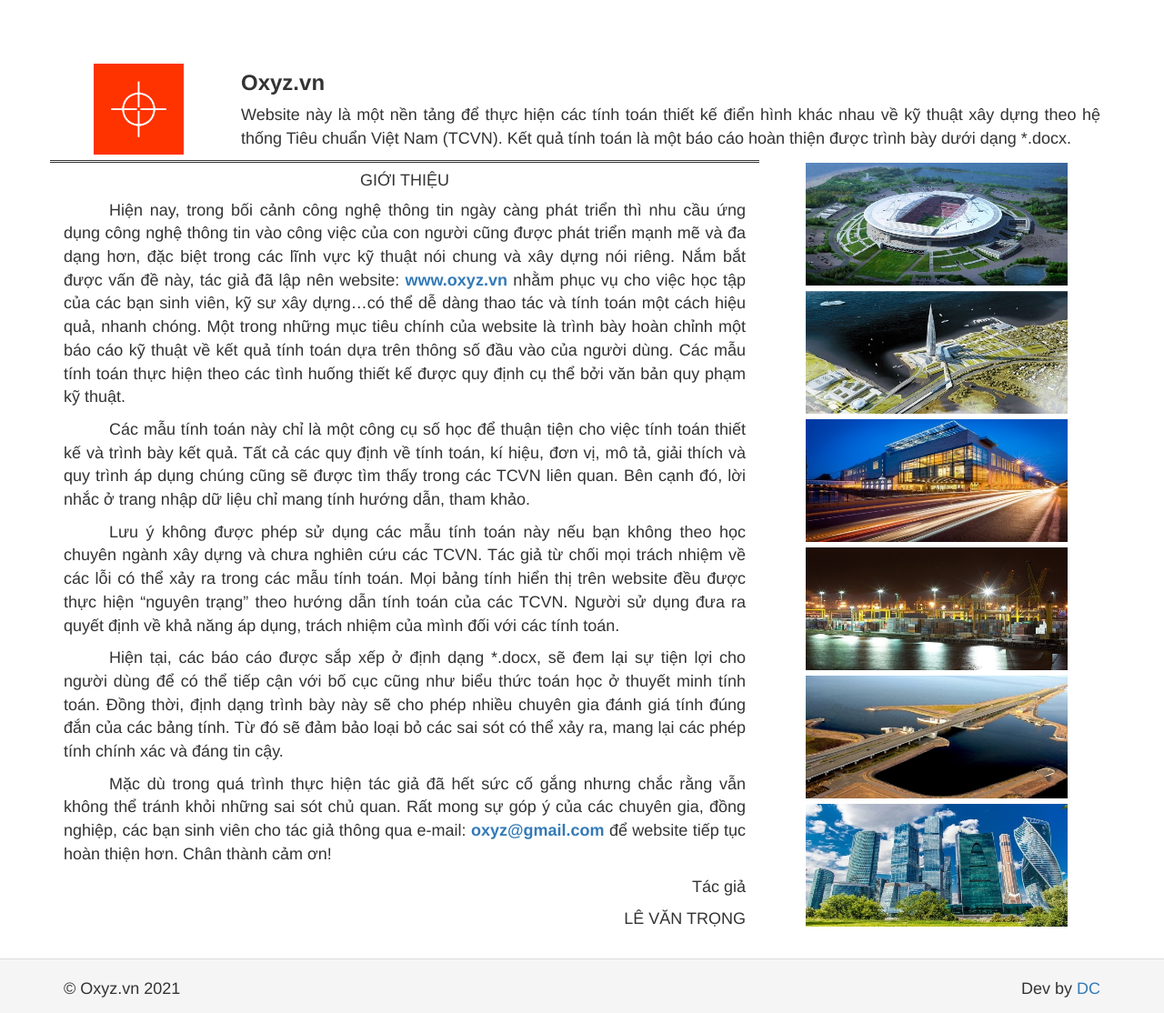
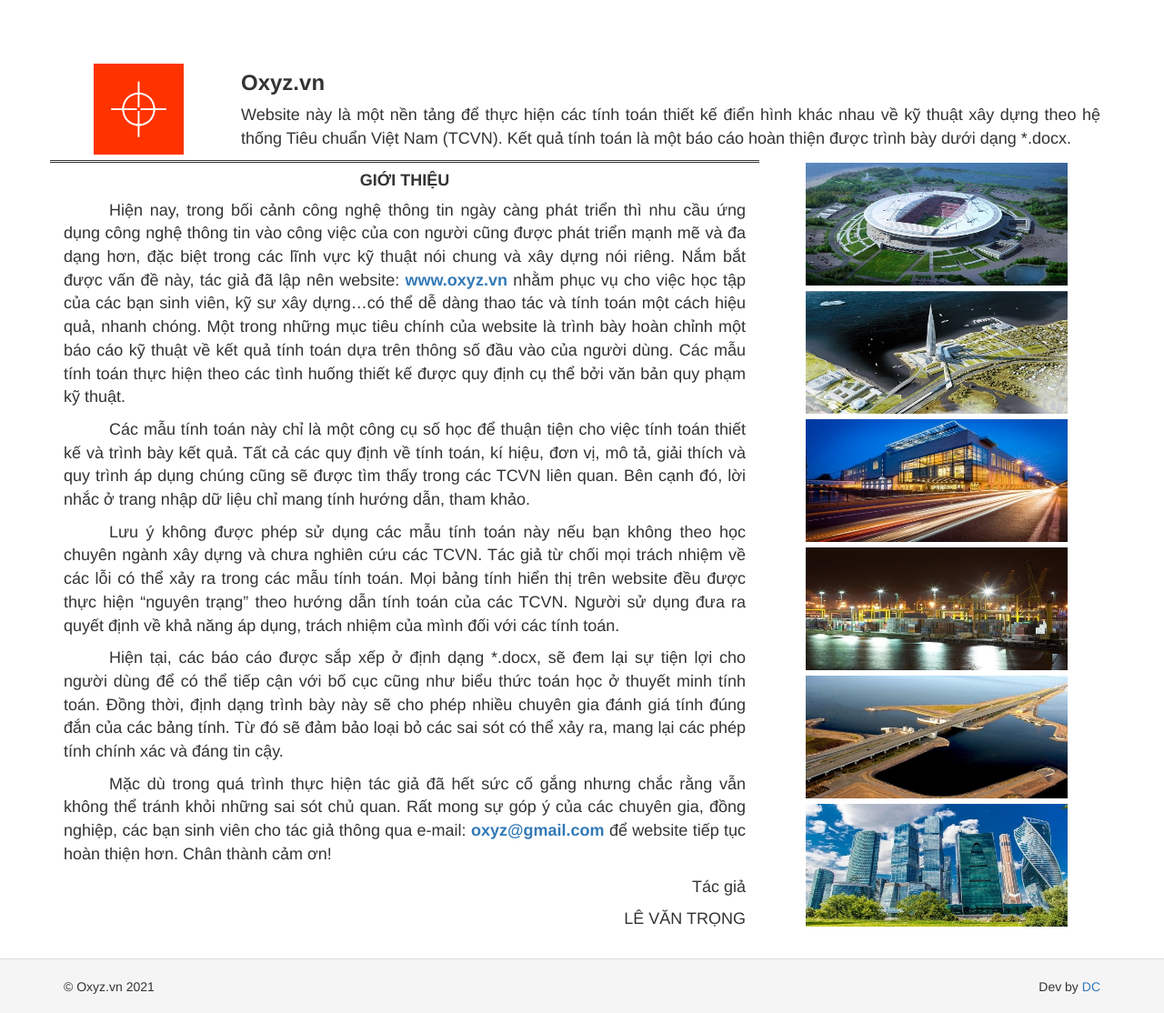
Before and after one commit to batuoc263/calc-report, a Yii app: template views/site/index.php in a window 1280 px wide. Shown: the whole page at 91% size. Run offline with PHP 8.4 and a stand-in for Yii, Linux system fonts and the light colour scheme; the template is opened without the code that fills it, so the values that code supplies are empty; some libraries are stand-ins or nearby versions.

Commit message:
Fix font-size

```diff
--- a/views/site/index.php
+++ b/views/site/index.php
@@ -17,7 +17,7 @@ $this->title = $model->title;
         </div>
         <div class="row">
             <div class="col-md-8 gioi-thieu">
-                <h4 class="text-center">GIỚI THIỆU</h4>
+                <h4 class="text-center"><strong>GIỚI THIỆU</strong></h4>
                 <p class="p_gioithieu">Hiện nay, trong bối cảnh công nghệ thông tin ngày càng phát triển thì nhu cầu ứng dụng công nghệ thông tin vào công việc của con người cũng được phát triển mạnh mẽ và đa dạng hơn, đặc biệt trong các lĩnh vực kỹ thuật nói chung và xây dựng nói riêng. Nắm bắt được vấn đề này, tác giả đã lập nên website: <a href="www.oxyz.vn"><strong>www.oxyz.vn</strong></a> nhằm phục vụ cho việc học tập của các bạn sinh viên, kỹ sư xây dựng…có thể dễ dàng thao tác và tính toán một cách hiệu quả, nhanh chóng. Một trong những mục tiêu chính của website là trình bày hoàn chỉnh một báo cáo kỹ thuật về kết quả tính toán dựa trên thông số đầu vào của người dùng. Các mẫu tính toán thực hiện theo các tình huống thiết kế được quy định cụ thể bởi văn bản quy phạm kỹ thuật. </p>
                 <p class="p_gioithieu">Các mẫu tính toán này chỉ là một công cụ số học để thuận tiện cho việc tính toán thiết kế và trình bày kết quả. Tất cả các quy định về tính toán, kí hiệu, đơn vị, mô tả, giải thích và quy trình áp dụng chúng cũng sẽ được tìm thấy trong các TCVN liên quan. Bên cạnh đó, lời nhắc ở trang nhập dữ liệu chỉ mang tính hướng dẫn, tham khảo.</p>
                 <p class="p_gioithieu">Lưu ý không được phép sử dụng các mẫu tính toán này nếu bạn không theo học chuyên ngành xây dựng và chưa nghiên cứu các TCVN. Tác giả từ chối mọi trách nhiệm về các lỗi có thể xảy ra trong các mẫu tính toán. Mọi bảng tính hiển thị trên website đều được thực hiện “nguyên trạng” theo hướng dẫn tính toán của các TCVN. Người sử dụng đưa ra quyết định về khả năng áp dụng, trách nhiệm của mình đối với các tính toán.</p>
--- a/web/css/site.css
+++ b/web/css/site.css
@@ -1,6 +1,9 @@
 html,
 body {
     height: 100%;
+}
+
+.site-index {
     /* font-family: 'Times New Roman', Times, serif; */
     font-size: 18px;
 }
```
